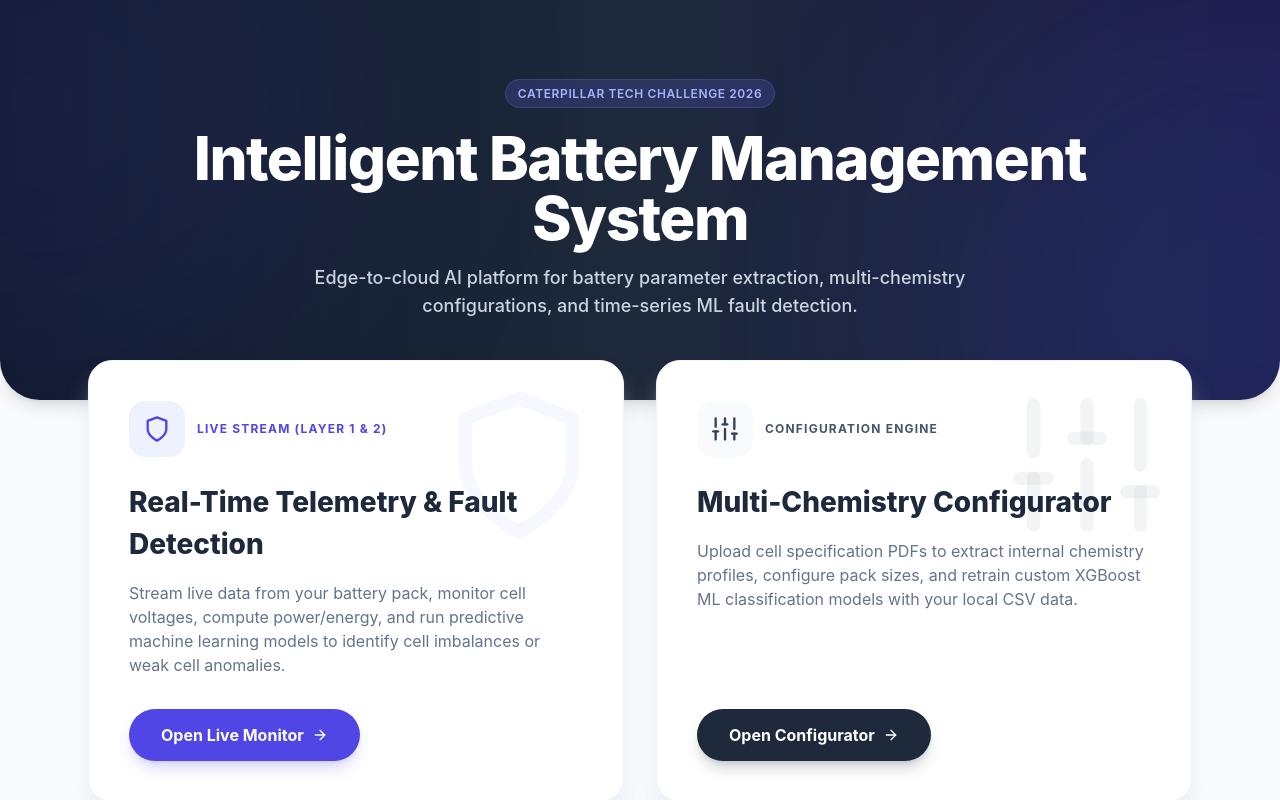
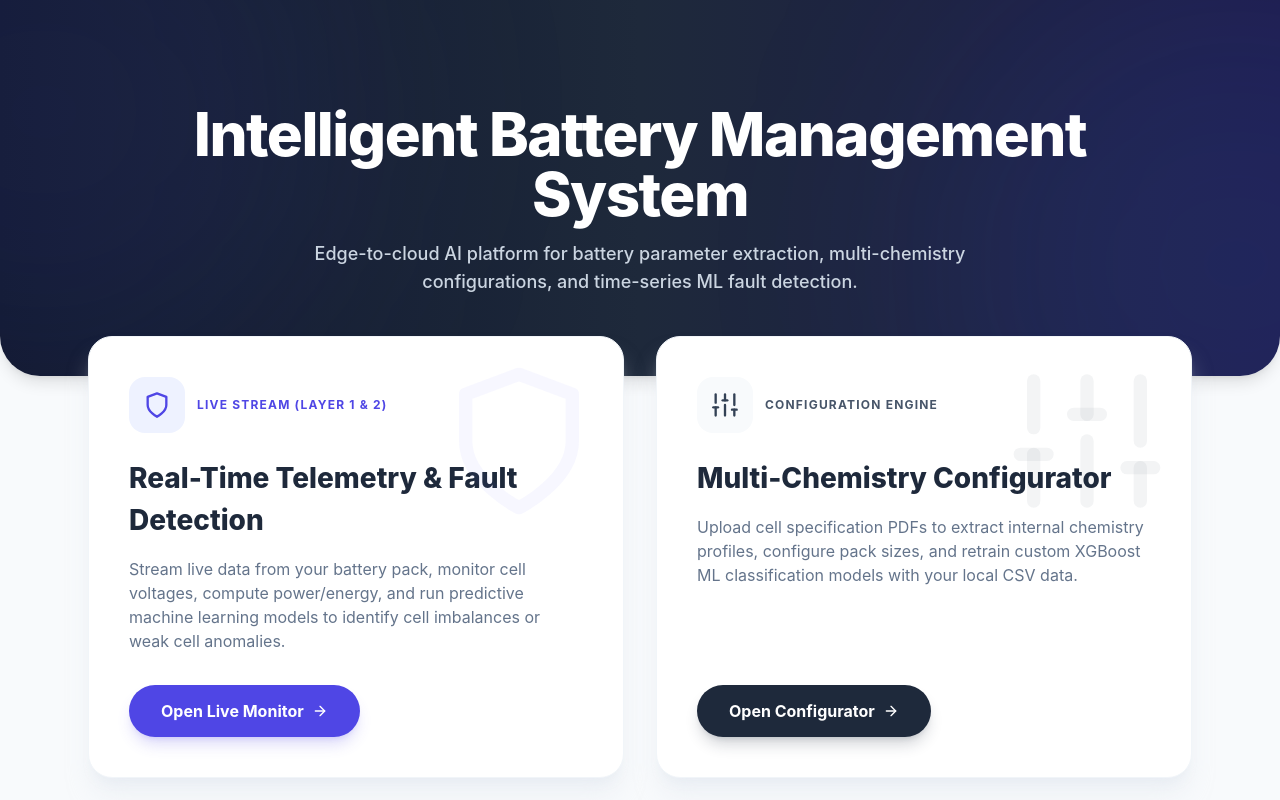
Before and after one commit to Akshaya-cloud-dotc/Intelligent_BMS, a React (Vite) app in the folder frontend/battery-dashboard/frontend/: page / in a window 1280 px wide. Shown: the top 800 px of the page. Built offline with nearby package versions, Linux system fonts and the light colour scheme.

Commit message:
Remove Caterpillar Tech Challenge 2026 branding from landing page and telemetry dashboard

```diff
--- a/frontend/battery-dashboard/frontend/src/pages/HomePage.tsx
+++ b/frontend/battery-dashboard/frontend/src/pages/HomePage.tsx
@@ -37,9 +37,6 @@ const HomePage = () => {
           transition={{ duration: 0.6 }}
           className="relative max-w-4xl mx-auto z-10"
         >
-          <span className="px-3 py-1.5 rounded-full text-xs font-semibold uppercase tracking-wider bg-indigo-500/20 text-indigo-300 border border-indigo-400/20">
-            Caterpillar Tech Challenge 2026
-          </span>
           <h1 className="text-4xl md:text-5xl lg:text-6xl font-extrabold tracking-tight mt-6 mb-4 text-white leading-tight">
             Intelligent Battery Management System
           </h1>
```
Also changed, not shown: 5 other files (tests, documents, lock files or other folders).
